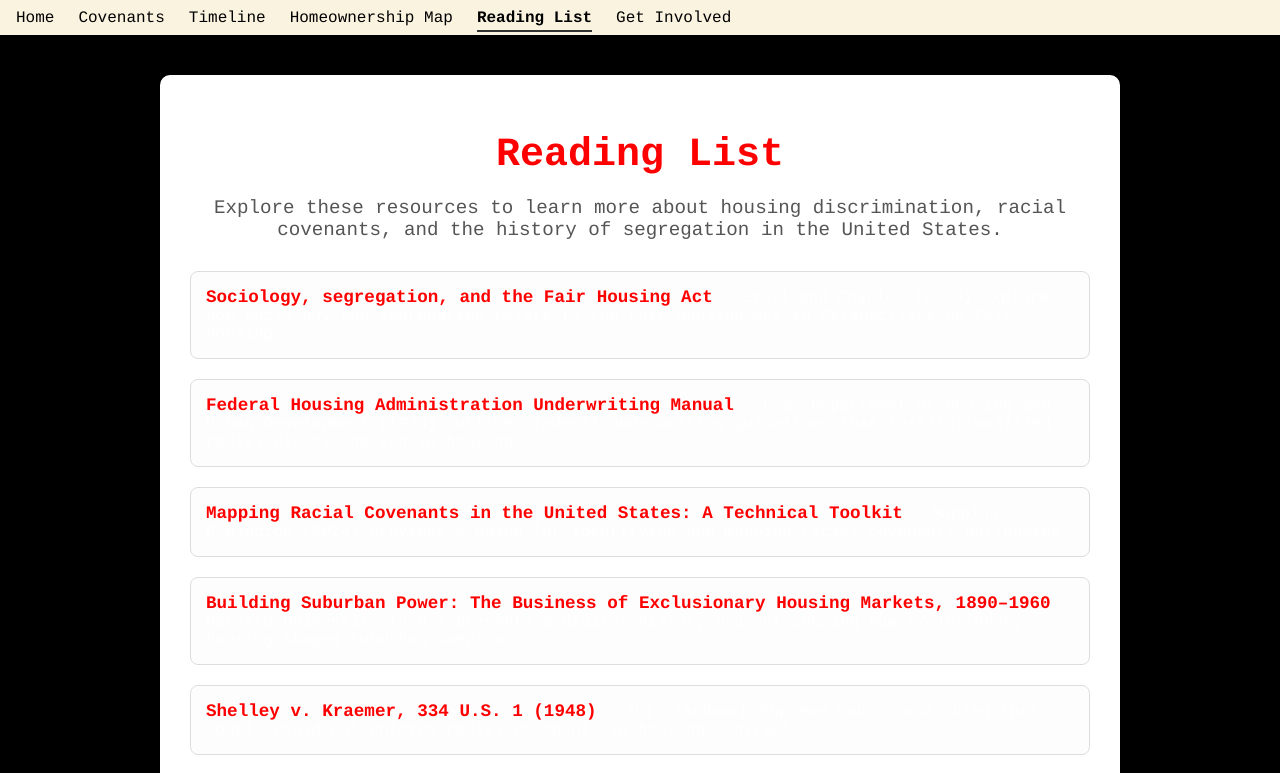
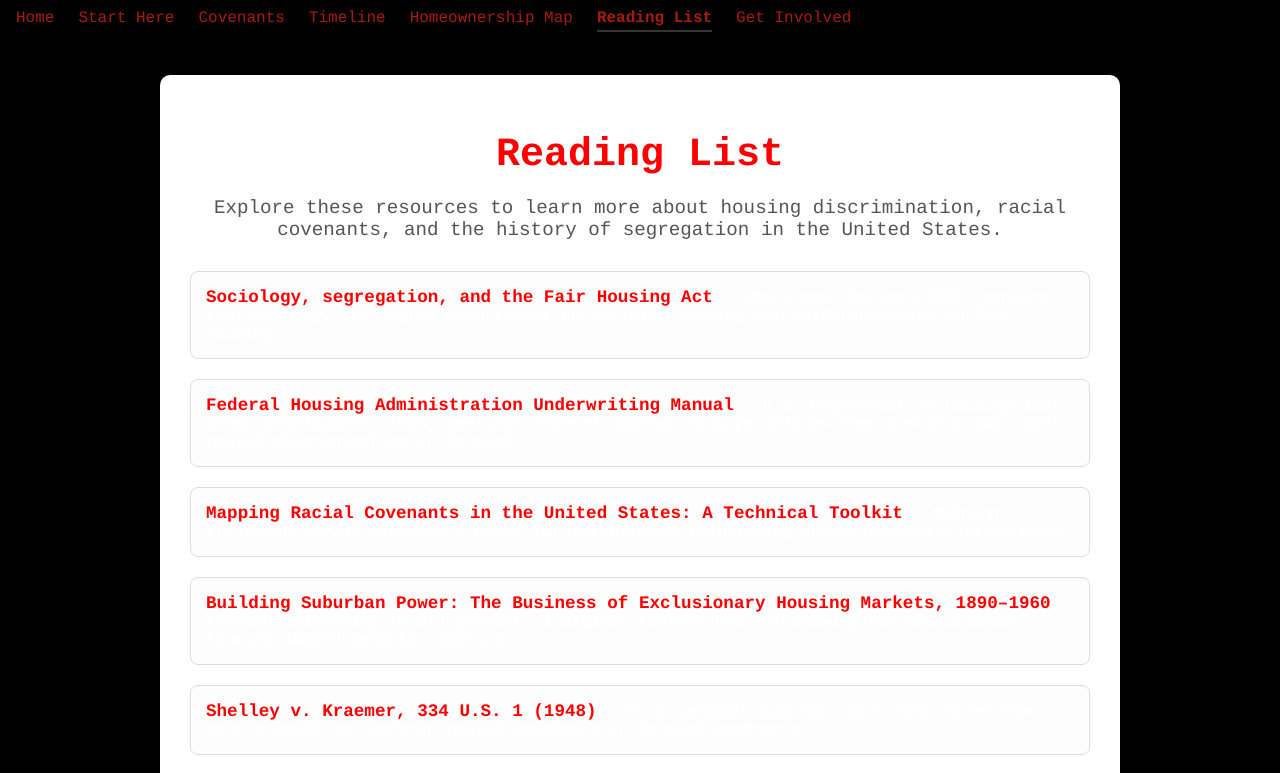
Before and after one commit to kjammons/FP_HOME, a SvelteKit app: page /reading_list in a window 1280 px wide. Shown: the top 773 px of the page. Built offline with nearby package versions, Linux system fonts and the light colour scheme.

Commit message:
update nav bar

```diff
--- a/src/routes/+layout.svelte
+++ b/src/routes/+layout.svelte
@@ -5,6 +5,7 @@
 
     const pages = [
       { url: '',               title: 'Home' },
+      { url: 'start_here',               title: 'Start Here' },
       { url: 'covenants',      title: 'Covenants' },
       { url: 'timeline',       title: 'Timeline' },
       { url: 'white_homeownership', title: 'Homeownership Map' },
@@ -33,7 +34,7 @@
 
 
 {#if $page.url.pathname !== '/'}
-  <nav style="background: #faf3e0; padding: 0.5rem 1rem;">
+  <nav style="background: #000; padding: 0.5rem 1rem;">
     <ul style="list-style:none; display:flex; gap:1.5rem; margin:0; padding:0">
       {#each pages as p}
         <li>
@@ -55,7 +56,7 @@
     a {
       text-decoration: none;
       font-family: 'Courier', monospace;
-      color: black;
+      color: #A91B0D;
       padding-bottom: 0.2rem;
     }
     a.current {
```
